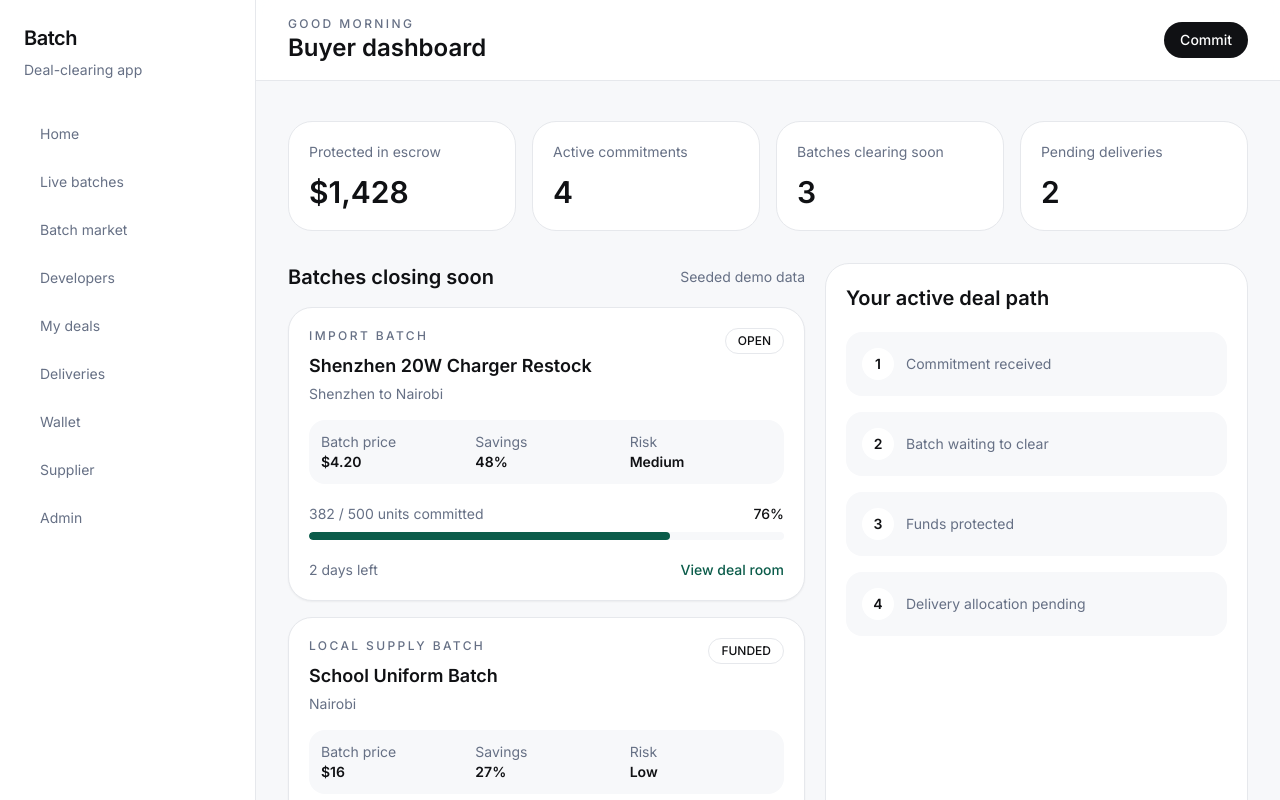
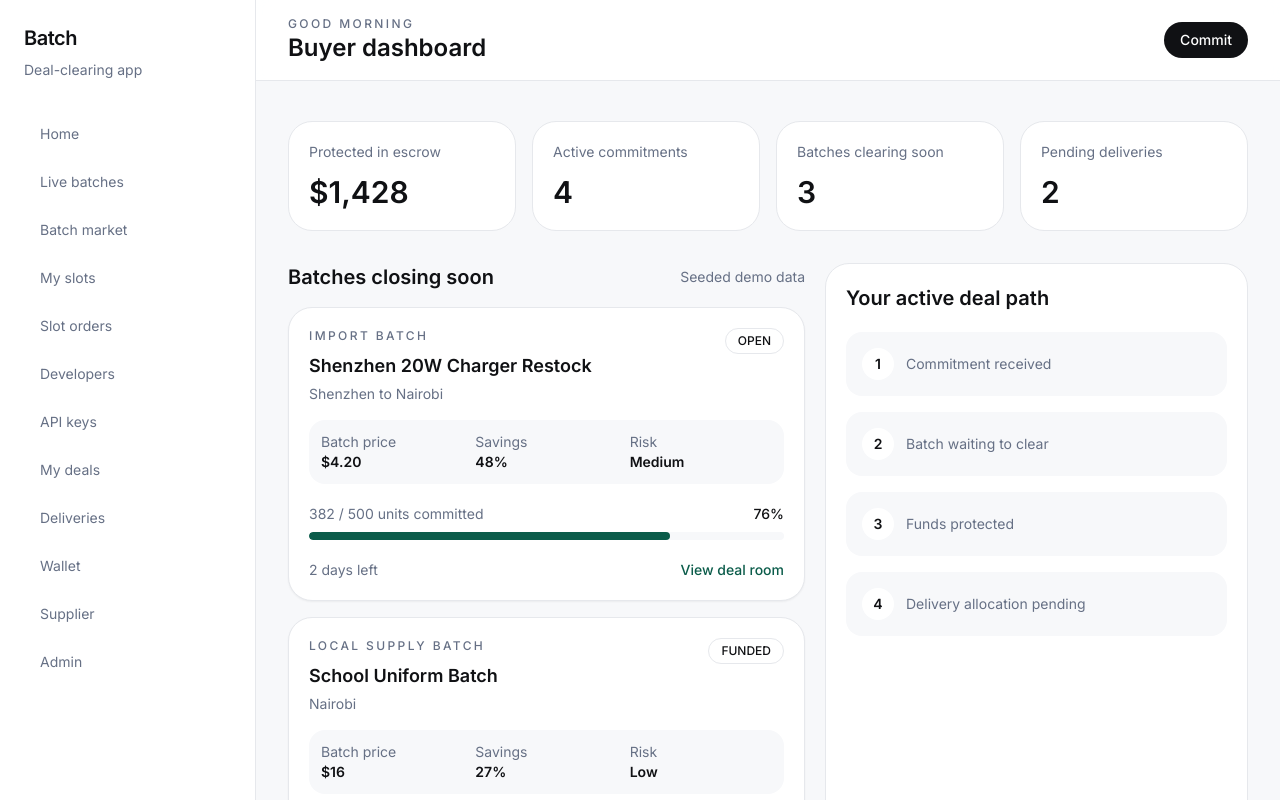
Before and after one commit to imranshiundu/Batch, a Next.js app in the folder apps/web/: page /app in a window 1280 px wide. Shown: the top 800 px of the page. Built offline with nearby package versions, Linux system fonts and the light colour scheme.

Commit message:
Frontend: add slots and API keys navigation

```diff
--- a/apps/web/src/components/app-shell.tsx
+++ b/apps/web/src/components/app-shell.tsx
@@ -5,7 +5,10 @@ const nav = [
   ["Home", "/app"],
   ["Live batches", "/batches"],
   ["Batch market", "/market"],
+  ["My slots", "/app/slots"],
+  ["Slot orders", "/app/slot-orders"],
   ["Developers", "/developers"],
+  ["API keys", "/developers/api-keys"],
   ["My deals", "/app/my-batches"],
   ["Deliveries", "/app/deliveries"],
   ["Wallet", "/app/wallet"],
```
